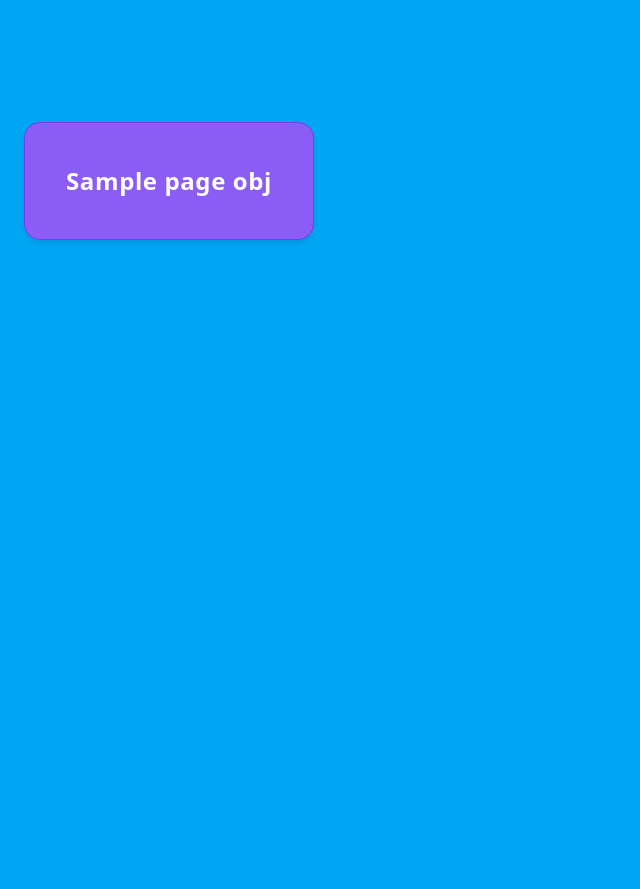
After one commit to Xixcrod/gecom, a Django app: template apps/brigada/templates/brigada_periodo.html in a window 1280 px wide. The commit adds this page. Shown: the top 889 px of the page, without its empty margins (0-640 px from the left). Run offline with Django 3.2, Linux system fonts and the light colour scheme; the template is opened without the code that fills it: most values are stand-ins (such as "Sample title", 1, 10 or a date in 2020); style sheets or scripts are compiled from the project's sources.

Commit message:
añadido periodo de brigadas

```diff
--- /dev/null
+++ b/apps/brigada/static/css/brigada_periodo.css
@@ -0,0 +1,192 @@
+/* --- Layout General --- */
+.main-layout {
+    color: #1f2937;
+    display: flex;
+    flex-direction: column;
+    /* Eliminamos el max-height fijo para evitar que se monte sobre el footer */
+    min-height: 100vh;
+    width: 100%;
+}
+
+.main-content {
+    width: 100%;
+    max-width: 100%;
+    margin: 0 auto;
+    padding: 2rem 1.5rem; /* Añadimos padding arriba y abajo */
+    display: flex;
+    flex-direction: column;
+    flex-grow: 1;
+}
+
+.content-wrapper {
+    display: flex;
+    flex-direction: column;
+    align-items: stretch;
+    gap: 1.5rem;
+    width: 100%;
+    position: relative;
+    flex-grow: 1;
+}
+
+/* Media query para pantallas medianas (md) */
+@media (min-width: 768px) {
+    .content-wrapper {
+        flex-direction: row;
+        gap: 2rem;
+    }
+}
+
+.periods-section {
+    flex: 1;
+    width: 100%;
+    display: flex;
+    flex-direction: column;
+    /* Cambiamos min-height por un valor más flexible o lo eliminamos */
+    min-height: 60vh;
+}
+
+/* --- Grid de Tarjetas --- */
+.periods-grid {
+    display: grid;
+    grid-template-columns: repeat(1, minmax(0, 1fr));
+    gap: 1.25rem;
+    width: 100%;
+    margin-bottom: 0.8rem; /* Espacio entre el grid y el paginador */
+}
+
+@media (min-width: 640px) { .periods-grid { grid-template-columns: repeat(2, minmax(0, 1fr)); } }
+@media (min-width: 768px) { .periods-grid { grid-template-columns: repeat(3, minmax(0, 1fr)); gap: 1.5rem; } }
+@media (min-width: 1024px) { .periods-grid { grid-template-columns: repeat(4, minmax(0, 1fr)); } }
+
+/* --- Tarjeta (Card) --- */
+.period-card {
+    display: block;
+    position: relative;
+    background-color: #8b5cf6;
+    border: 1px solid #7c3aed;
+    box-shadow: 0 4px 6px -1px rgba(0, 0, 0, 0.1);
+    border-radius: 1rem; /* Un poco más redondeado se ve mejor para tarjetas */
+    overflow: hidden;
+    cursor: pointer;
+    text-decoration: none;
+    transition: all 0.3s cubic-bezier(0.4, 0, 0.2, 1); /* Transición más suave */
+}
+
+/* Efecto al pasar el mouse: se aclara y sube un poco */
+.period-card:hover {
+    background-color: #9d71fd; /* Un tono ligeramente más claro para el efecto de luz */
+    transform: translateY(-5px) scale(1.02);
+    box-shadow: 0 10px 15px -3px rgba(124, 58, 237, 0.4);
+}
+
+.card-body {
+    padding: 2.5rem 1.5rem; /* Más espacio vertical para que la tarjeta sea robusta */
+    display: flex;
+    align-items: center;
+    justify-content: center;
+    text-align: center;
+}
+
+.card-title {
+    font-size: 1.25rem;
+    font-weight: 600;
+    color: white;
+    margin: 0;
+    letter-spacing: 0.025em;
+}
+
+@media (min-width: 768px) {
+    .card-title {
+        font-size: 1.5rem;
+    }
+}
+
+/* --- Overlay con Icono --- */
+.card-overlay {
+    position: absolute;
+    inset: 0;
+    background-color: rgba(0, 0, 0, 0.4);
+    display: flex;
+    align-items: center;
+    justify-content: center;
+    opacity: 0;
+    transition: opacity 0.3s ease;
+}
+
+.period-card:hover .card-overlay {
+    opacity: 1;
+}
+
+.icon-edit {
+    height: 3rem;
+    width: 3rem;
+    color: rgba(255, 255, 255, 0.8);
+}
+
+/* --- Mensaje vacio --- */
+.empty-message {
+    grid-column: 1 / -1;
+    text-align: center;
+    display: flex;
+    justify-content: center;
+    color: white; /* Asumiendo que el fondo general es oscuro por el texto anterior */
+    font-size: 1.875rem; /* 3xl */
+    font-weight: 500;
+    padding-top: 5rem;
+    padding-bottom: 5rem;
+}
+
+/* --- Paginación --- */
+.pagination-wrapper {
+    display: flex;
+    justify-content: center;
+    /* El margen top 'auto' empuja el paginador al fondo del contenedor main */
+    margin-top: auto;
+    padding-top: 1rem;  /* Espacio sobre el paginador */
+    padding-bottom: 4rem; /* ESPACIO EXTRA para que no se vea recortado con el footer */
+}
+
+.pagination-container {
+    display: flex;
+    background-color: #1e40af; /* Azul oscuro */
+    box-shadow: 0 20px 25px -5px rgba(0, 0, 0, 0.1), 0 10px 10px -5px rgba(0, 0, 0, 0.04);
+    border-radius: 0.375rem;
+    overflow: hidden;
+}
+
+.page-link {
+    display: flex;
+    align-items: center;
+    justify-content: center;
+    padding: 0.5rem 0.75rem; /* btn-sm aprox */
+    font-size: 0.875rem;
+    background-color: #1e40af;
+    border: none;
+    border-right: 1px solid #1e3a8a;
+    color: #93c5fd; /* blue-300 */
+    text-decoration: none;
+    cursor: pointer;
+    transition: background-color 0.2s, color 0.2s;
+}
+
+.page-link:last-child {
+    border-right: none;
+}
+
+.page-link:hover:not(.disabled):not(.active) {
+    background-color: #1e3a8a;
+    color: white;
+}
+
+.page-link.active {
+    background-color: #a855f7; /* Morado activo */
+    color: white;
+    pointer-events: none;
+    cursor: default;
+}
+
+.page-link.disabled {
+    color: #3b82f6;
+    cursor: not-allowed;
+    opacity: 0.7;
+}
--- a/apps/brigada/templates/brigada.html
+++ /dev/null
@@ -1 +0,0 @@
-<h1>Brigada</h1>
--- /dev/null
+++ b/apps/brigada/templates/brigada_periodo.html
@@ -0,0 +1,68 @@
+{% extends 'layouts/base.html' %}
+{% load static %}
+{% block extra_css %}
+<link rel="stylesheet" href="{% static 'css/brigada_periodo.css' %}" />
+{% endblock extra_css %}
+{% block titulo_seccion %}Brigadas{% endblock %}
+
+{% block content %}
+
+<div class="main-layout">
+    <main class="main-content">
+        <div class="content-wrapper">
+            <div id="contenedor-periodos" class="periods-section">
+                <div id="grid-periodos" class="periods-grid">
+                    {% for p in page_obj %}
+
+                    <a href="{% url 'brigadas' p.id %}" class="period-card">
+                        <div class="card-body">
+                            <h2 class="card-title">{{ p.nombre }}</h2>
+                        </div>
+                    </a>
+
+                    {% empty %}
+                    <div class="empty-message">
+                        Aún no hay Periodos Registrados
+                    </div>
+                    {% endfor %}
+                </div>
+
+                {% if page_obj.has_other_pages %}
+                <div class="pagination-wrapper">
+                    <div class="pagination-container">
+                        {% if page_obj.has_previous %}
+                            <a href="?page={{ page_obj.previous_page_number }}" class="page-link btn-nav">
+                                <svg xmlns="http://www.w3.org/2000/svg" width="16" height="16" fill="none" viewBox="0 0 24 24" stroke="currentColor"><path stroke-linecap="round" stroke-linejoin="round" stroke-width="2" d="M15 19l-7-7 7-7" /></svg>
+                            </a>
+                        {% else %}
+                            <button class="page-link btn-nav disabled" disabled>
+                                <svg xmlns="http://www.w3.org/2000/svg" width="16" height="16" fill="none" viewBox="0 0 24 24" stroke="currentColor"><path stroke-linecap="round" stroke-linejoin="round" stroke-width="2" d="M15 19l-7-7 7-7" /></svg>
+                            </button>
+                        {% endif %}
+
+                        {% for num in custom_page_range %}
+                            {% if page_obj.number == num %}
+                                <button class="page-link active">{{ num }}</button>
+                            {% else %}
+                                <a href="?page={{ num }}" class="page-link">{{ num }}</a>
+                            {% endif %}
+                        {% endfor %}
+
+                        {% if page_obj.has_next %}
+                            <a href="?page={{ page_obj.next_page_number }}" class="page-link btn-nav">
+                                <svg xmlns="http://www.w3.org/2000/svg" width="16" height="16" fill="none" viewBox="0 0 24 24" stroke="currentColor"><path stroke-linecap="round" stroke-linejoin="round" stroke-width="2" d="M9 5l7 7-7 7" /></svg>
+                            </a>
+                        {% else %}
+                            <button class="page-link btn-nav disabled" disabled>
+                                <svg xmlns="http://www.w3.org/2000/svg" width="16" height="16" fill="none" viewBox="0 0 24 24" stroke="currentColor"><path stroke-linecap="round" stroke-linejoin="round" stroke-width="2" d="M9 5l7 7-7 7" /></svg>
+                            </button>
+                        {% endif %}
+                    </div>
+                </div>
+                {% endif %}
+            </div>
+        </div>
+    </main>
+</div>
+
+{% endblock content %}
--- a/apps/brigada/urls.py
+++ b/apps/brigada/urls.py
@@ -2,5 +2,6 @@ from django.urls import path
 from . import views
 
 urlpatterns = [
-    path('', views.brigada, name="brigada"), #Ruta principal de la aplicación que lleva al login
+    path('', views.brigada_periodo, name="brigada_periodo"), #Ruta principal de la aplicación que lleva a la vista de los periodos de brigada
+    path('brigadas/<uuid:pk>/', views.brigadas, name='brigadas'), #Ruta para mostrar las brigadas de un periodo específico
 ]
--- a/apps/core/templates/layouts/base.html
+++ b/apps/core/templates/layouts/base.html
@@ -45,7 +45,7 @@
             <li><a href="{% url 'index' %}">Inicio</a></li>
             <li><a href="{% url 'periodo' %}">Periodo</a></li>
             <li><a href="{% url 'carrera' %}">Carreras</a></li>
-            <li><a href="#">Brigada</a></li>
+            <li><a href="{% url 'brigada_periodo' %}">Brigada</a></li>
             <li><a href="#">Asesor Académico</a></li>
         </ul>
     </aside>
@@ -81,7 +81,7 @@
         border-top: 1px solid #eee;
         color: #666;
         ">
-        <p>&copy; 2025 PRISMA - Gestión Audiovisual</p>
+        <p>&copy; 2025 GECOM - Gestión Audiovisual</p>
     </footer>
     {% endif %}
 </body>
```
Also changed, not shown: apps/brigada/utils/brigada_periodo.py (added, +75 -0 lines), apps/brigada/views.py (+15 -2 lines).
